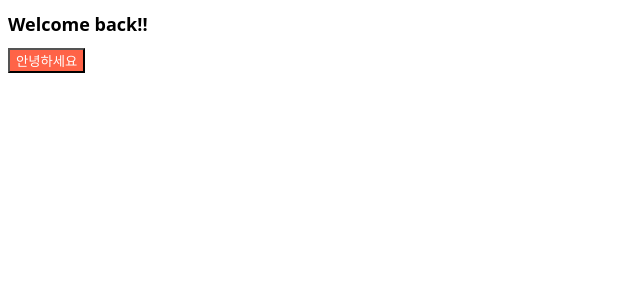
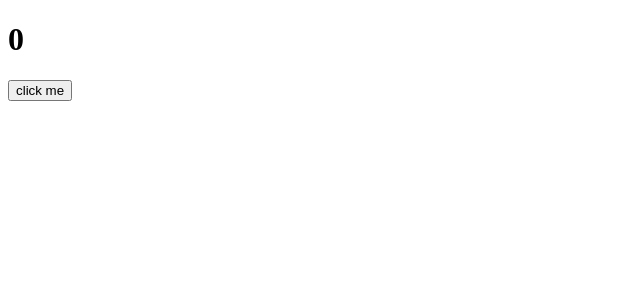
Before and after one commit to hjkwon0814/react-practice, a React (Create React App) app: page / in a window 1280 px wide. Shown: the top 300 px of the page, without its empty margins (0-640 px from the left). Built offline with nearby package versions, Linux system fonts and the light colour scheme.

Commit message:
useEffect

```diff
--- a/src/App.js
+++ b/src/App.js
@@ -1,11 +1,15 @@
 import Button from "./Button"
 import styles from "./App.module.css";
+import { useState, useEffect } from "react";
 
 function App() {
+  const [counter, setValue] = useState(0);
+  const onClick = () => setValue((prev) => prev + 1);
+  console.log("i run all the time");
   return (
     <div>
-      <h1 className={styles.title}>Welcome back!!</h1>
-      <Button text={"안녕하세요"}/>
+      <h1>{counter}</h1>
+      <button onClick={onClick}>click me</button>
     </div>
   );
 }
```
